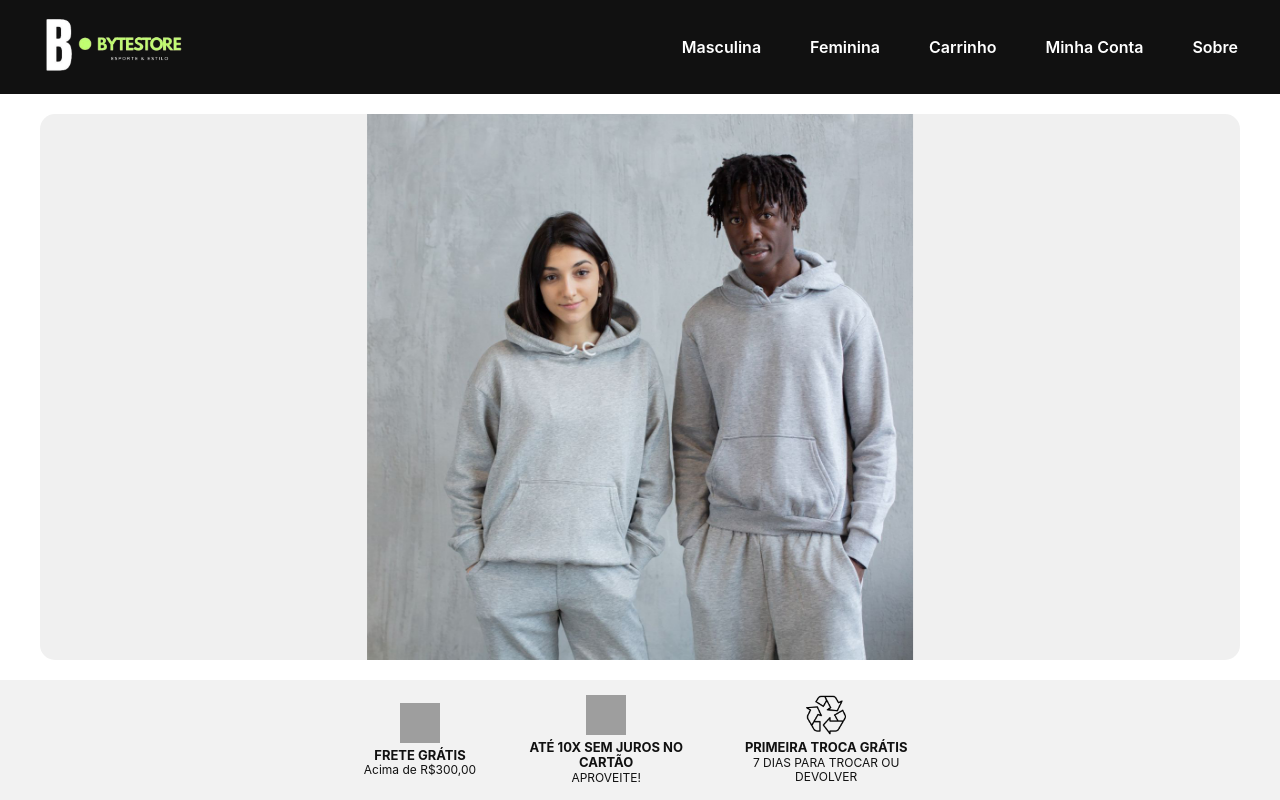
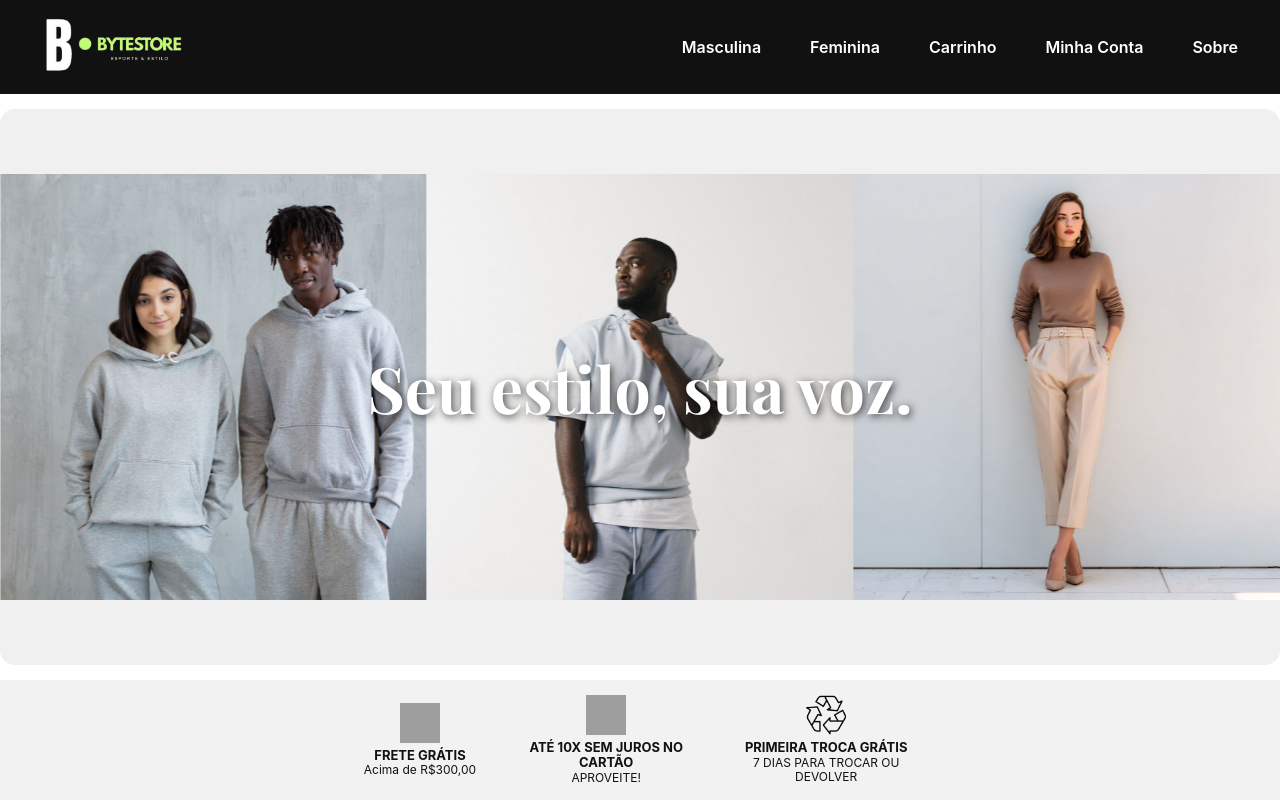
Before and after one commit to GuilhermeChedid/ByteStore, a plain HTML site: page bytestore-frontend/home.html in a window 1280 px wide. Drawn offline with nearby package versions, Linux system fonts and the light colour scheme; grey boxes are pictures that could not be loaded.

Commit message:
commit do home

```diff
--- a/bytestore-frontend/css/home.css
+++ b/bytestore-frontend/css/home.css
@@ -25,9 +25,9 @@ body {
 .banner-carousel {
     flex-grow: 1;
     min-height: 0;
-    width: 95%;
-    max-width: 1200px;
-    margin: 20px auto;
+    width: 100%;
+    max-width: 1900px;
+    margin: 15px auto;
     border-radius: 15px;
     background-color: #f0f0f0;
     overflow: hidden;
--- a/bytestore-frontend/css/style.css
+++ b/bytestore-frontend/css/style.css
@@ -1,4 +1,5 @@
 /* CONTEÚDO ANTERIOR DO SEU ARQUIVO base.css... */
+@import url('https://fonts.googleapis.com/css2?family=Playfair+Display:wght@700&display=swap');
 
 /* Menu */
 header nav ul {
@@ -134,3 +135,32 @@ header nav ul li a:hover {
         gap: 10px;
     }
 }
+/* Estilo para o texto sobre o carrossel */
+.banner-carousel {
+    position: relative; /* Necessário para posicionar o texto sobre a imagem */
+    display: flex;
+    justify-content: center;
+    align-items: center;
+}
+
+.carousel-text {
+    position: absolute;
+    z-index: 10; /* Garante que o texto fique na frente das imagens */
+    color: white;
+    text-align: center;
+    max-width: 80%;
+}
+
+.carousel-text h1 {
+    font-family: 'Playfair Display', serif; /* Fonte elegante */
+    font-size: 4rem; /* Tamanho grande para impacto */
+    font-weight: 700;
+    text-shadow: 2px 2px 8px rgba(0, 0, 0, 0.7); /* Sombra para legibilidade */
+}
+
+/* Ajuste para telas menores */
+@media(max-width: 768px) {
+    .carousel-text h1 {
+        font-size: 2.5rem;
+    }
+}
--- a/bytestore-frontend/home.html
+++ b/bytestore-frontend/home.html
@@ -30,12 +30,17 @@
 <main class="home-main-container">
 
     <section class="banner-carousel">
+        <div class="carousel-text">
+            <h1>Seu estilo, sua voz.</h1>
+        </div>
         <div class="carousel-slide">
-            <img src="../bytestore-frontend/imagens/masculina1.jpg" alt="Roupas 1">
-            <img src="../bytestore-frontend/imagens/roupafrio.jpg" alt="Roupas 2">
-            <img src="../bytestore-frontend/imagens/negodrama.jpg" alt="Roupas 3">
+            <img src="imagens/masculina1.jpg" alt="Roupas 1">
+            <img src="imagens/roupafrio.jpg" alt="Roupas 2">
+            <img src="imagens/negodrama.jpg" alt="Roupas 3">
+            <img src="imagens/estilosa.jpg" alt="Roupas 4">
+            <img src="imagens/estiloso.jpg" alt="Roupas 5">
+
         </div>
-        <img src="../imagens/logo.jpeg" alt="Logo" class="carousel-logo">
     </section>
 
     <section class="highlights">
```
Also changed, not shown: bytestore-frontend/imagens/estilosa.jpg (added), bytestore-frontend/imagens/estiloso.jpg (added).
